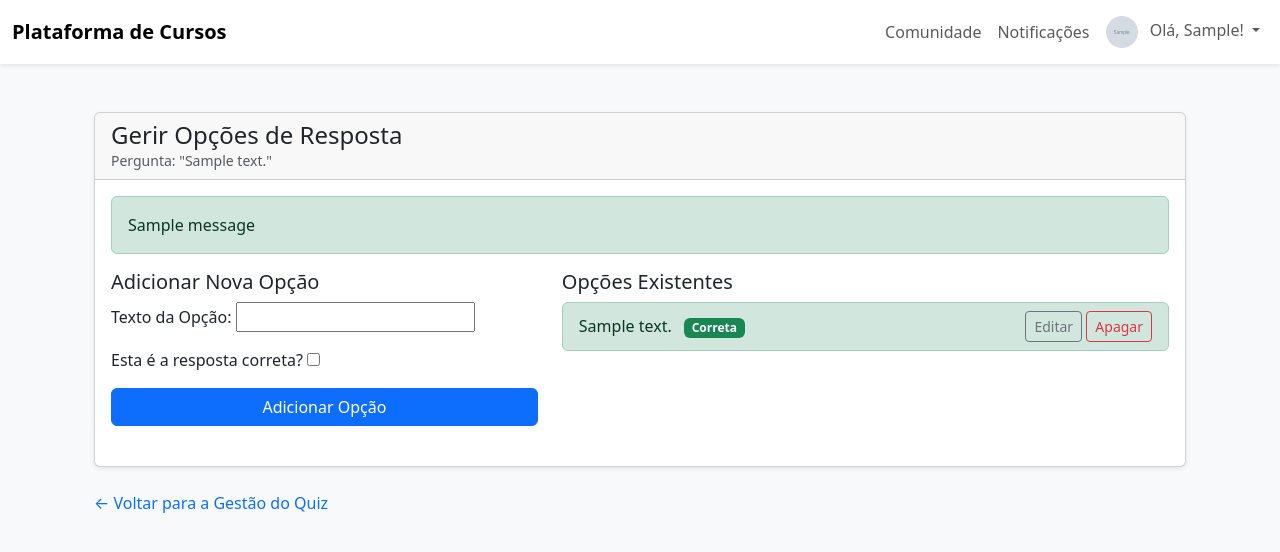
After one commit to leobrda/coursePlatform, a Django app: page /cursos/meu-painel-instrutor/quiz/perguntas/1/opcoes/ in a window 1280 px wide. The commit adds this page. Shown: the top 552 px of the page. Run offline with Django 5.2, Linux system fonts and the light colour scheme; a user stored in the database is signed in; tables that the repository leaves empty hold one stand-in row (values such as "Sample post"); grey boxes marked "Sample" are stand-in pictures; one stand-in notice (Sample message) is shown.

Commit message:
feat(quiz): Implement instructor quiz and question management system

```diff
--- a/cursos/forms.py
+++ b/cursos/forms.py
@@ -1,6 +1,6 @@
 from django import forms
 from django.contrib.auth.models import User
-from django.forms import inlineformset_factory
+from django.forms import inlineformset_factory, BaseInlineFormSet
 
 from .models import Associado, Pergunta, Resposta, Organizacao, Curso, Categoria, Aula, TopicoDiscussao, ComentarioTopico, PerguntaQuiz, OpcaoResposta
 import re
@@ -181,11 +181,11 @@ class PerguntaQuizForm(forms.ModelForm):
         }
 
 
-OpcaoRespostaFormSet = inlineformset_factory(
-    PerguntaQuiz,
-    OpcaoResposta,
-    fields=('texto', 'correta'),
-    extra=4,
-    max_num=4,
-    can_delete=False
-)
+class OpcaoRespostaForm(forms.ModelForm):
+    class Meta:
+        model = OpcaoResposta
+        fields = ['texto', 'correta']
+        labels = {
+            'texto': 'Texto da Opção',
+            'correta': 'Esta é a resposta correta?'
+        }
--- /dev/null
+++ b/cursos/templates/cursos/gerir_opcoes_pergunta.html
@@ -0,0 +1,63 @@
+{% extends 'base.html' %}
+
+{% block title %}
+    Gerir Opções - {{ block.super }}
+{% endblock %}
+
+{% block content %}
+<div class="container my-5">
+    <div class="card shadow-sm">
+        <div class="card-header">
+            <h1 class="h4 mb-0">Gerir Opções de Resposta</h1>
+            <p class="text-muted mb-0 small">Pergunta: "{{ pergunta.texto }}"</p>
+        </div>
+        <div class="card-body">
+            {% if messages %}
+                {% for message in messages %}
+                    <div class="alert alert-{% if message.tags == 'error' %}danger{% else %}{{ message.tags }}{% endif %}" role="alert">
+                        {{ message }}
+                    </div>
+                {% endfor %}
+            {% endif %}
+            <div class="row">
+                <!-- Coluna para Adicionar Opção -->
+                <div class="col-md-5 mb-4">
+                    <h2 class="h5">Adicionar Nova Opção</h2>
+                    <form method="post">
+                        {% csrf_token %}
+                        {{ form.as_p }}
+                        <button type="submit" class="btn btn-primary w-100">Adicionar Opção</button>
+                    </form>
+                </div>
+                <!-- Coluna para Listar Opções -->
+                <div class="col-md-7">
+                    <h2 class="h5">Opções Existentes</h2>
+                    {% if opcoes %}
+                        <ul class="list-group">
+                            {% for opcao in opcoes %}
+                                <li class="list-group-item d-flex justify-content-between align-items-center {% if opcao.correta %}list-group-item-success{% endif %}">
+                                    <span>
+                                        {{ opcao.texto }}
+                                        {% if opcao.correta %}
+                                            <span class="badge bg-success ms-2">Correta</span>
+                                        {% endif %}
+                                    </span>
+                                    <div>
+                                        <a href="{% url 'cursos:editar_opcao_resposta' pk_opcao=opcao.pk %}" class="btn btn-outline-secondary btn-sm">Editar</a>
+                                        <a href="{% url 'cursos:apagar_opcao_resposta' pk_opcao=opcao.pk %}" class="btn btn-outline-danger btn-sm">Apagar</a>
+                                    </div>
+                                </li>
+                            {% endfor %}
+                        </ul>
+                    {% else %}
+                        <p class="text-muted">Nenhuma opção adicionada ainda.</p>
+                    {% endif %}
+                </div>
+            </div>
+        </div>
+    </div>
+    <div class="mt-4">
+        <a href="{% url 'cursos:gerir_quiz_curso' pk_curso=pergunta.quiz.curso.pk %}" class="text-decoration-none">&larr; Voltar para a Gestão do Quiz</a>
+    </div>
+</div>
+{% endblock %}
--- a/cursos/templates/cursos/painel_instrutor.html
+++ b/cursos/templates/cursos/painel_instrutor.html
@@ -83,6 +83,7 @@
                                     <div>
                                         <a href="{% url 'cursos:editar_curso' pk=curso.pk %}" class="btn btn-outline-secondary btn-sm">Detalhes</a>
                                         <a href="{% url 'cursos:gerir_aulas' pk_curso=curso.pk %}" class="btn btn-outline-info btn-sm">Aulas</a>
+                                        <a href="{% url 'cursos:gerir_quiz_curso' pk_curso=curso.pk %}" class="btn btn-quiz text-black btn-sm">Quiz</a>
                                     </div>
                                 </li>
                             {% endfor %}
--- a/cursos/urls.py
+++ b/cursos/urls.py
@@ -23,7 +23,10 @@ from .views import (
     detalhe_topico,
     inscrever_curso,
     gerir_quiz_curso,
-    gerir_pergunta_quiz,
+    pergunta_quiz_form,
+    gerir_opcoes_pergunta,
+    editar_opcao_resposta,
+    apagar_opcao_resposta,
 )
 
 app_name = 'cursos'
@@ -58,8 +61,11 @@ urlpatterns = [
     path('meu-painel-instrutor/categorias/<int:pk_categoria>/apagar/', apagar_categoria, name='apagar_categoria'),
 
     path('meu-painel-instrutor/cursos/<int:pk_curso>/quiz/', gerir_quiz_curso, name='gerir_quiz_curso'),
-    path('meu-painel-instrutor/cursos/<int:pk_curso>/quiz/perguntas/nova/', gerir_pergunta_quiz, name='adicionar_pergunta_quiz'),
-    path('meu-painel-instrutor/cursos/<int:pk_curso>/quiz/perguntas/<int:pk_pergunta>/editar/', gerir_pergunta_quiz, name='editar_pergunta_quiz'),
+    path('meu-painel-instrutor/cursos/<int:pk_curso>/quiz/perguntas/nova/', pergunta_quiz_form, name='adicionar_pergunta_quiz'),
+    path('meu-painel-instrutor/cursos/<int:pk_curso>/quiz/perguntas/<int:pk_pergunta>/editar/', pergunta_quiz_form, name='editar_pergunta_quiz'),
+    path('meu-painel-instrutor/quiz/perguntas/<int:pk_pergunta>/opcoes/', gerir_opcoes_pergunta, name='gerir_opcoes_pergunta'),
+    path('meu-painel-instrutor/opcoes/<int:pk_opcao>/editar/', editar_opcao_resposta, name='editar_opcao_resposta'),
+    path('meu-painel-instrutor/opcoes/<int:pk_opcao>/apagar/', apagar_opcao_resposta, name='apagar_opcao_resposta'),
 
     path('comunidade/', lista_topicos, name='lista_topicos'),
     path('comunidade/topico/<int:pk_topico>/', detalhe_topico, name='detalhe_topico'),
--- a/cursos/views.py
+++ b/cursos/views.py
@@ -1,6 +1,6 @@
 from django.shortcuts import render, redirect, get_object_or_404
 from django.contrib.auth.decorators import login_required
-from .forms import UserRegistrationForm, UserEditForm, PerguntaForm, RespostaForm, CursoForm, AulaForm, CategoriaForm, TopicoDiscussaoForm, ComentarioTopicoForm, PerguntaQuizForm, OpcaoRespostaFormSet
+from .forms import UserRegistrationForm, UserEditForm, PerguntaForm, RespostaForm, CursoForm, AulaForm, CategoriaForm, TopicoDiscussaoForm, ComentarioTopicoForm, PerguntaQuizForm, OpcaoRespostaForm
 from django.contrib.auth.views import LoginView
 from django.contrib import messages
 from django.contrib.auth import logout
@@ -492,11 +492,10 @@ def inscrever_curso(request, pk_curso):
 def gerir_quiz_curso(request, pk_curso):
     try:
         organizacao = Organizacao.objects.get(dono=request.user)
-    except:
+    except Organizacao.DoesNotExist:
         return HttpResponseForbidden('Acesso negado.')
 
     curso = get_object_or_404(Curso, pk=pk_curso, organizacao=organizacao)
-
     quiz = Quiz.objects.filter(curso=curso).first()
 
     if request.method == 'POST':
@@ -504,15 +503,15 @@ def gerir_quiz_curso(request, pk_curso):
             Quiz.objects.create(curso=curso, titulo=f'Avaliação do curso {curso.titulo}')
             return redirect('cursos:gerir_quiz_curso', pk_curso=curso.pk)
 
-    context = {
+    contexto = {
         'curso': curso,
-        'quiz': quiz
+        'quiz': quiz,
     }
-    return render(request, 'cursos/gerir_quiz_curso.html', context=context)
+    return render(request, 'cursos/gerir_quiz_curso.html', contexto)
 
 
 @login_required
-def gerir_pergunta_quiz(request, pk_curso, pk_pergunta=None):
+def pergunta_quiz_form(request, pk_curso, pk_pergunta=None):
     try:
         organizacao = Organizacao.objects.get(dono=request.user)
     except:
@@ -520,30 +519,113 @@ def gerir_pergunta_quiz(request, pk_curso, pk_pergunta=None):
 
     curso = get_object_or_404(Curso, pk=pk_curso, organizacao=organizacao)
     quiz = get_object_or_404(Quiz, curso=curso)
-    pergunta = None
 
+    pergunta=None
     if pk_pergunta:
-        pergunta =get_object_or_404(PerguntaQuiz, pk=pk_pergunta, quiz=quiz)
+        pergunta = get_object_or_404(PerguntaQuiz, pk=pk_pergunta, quiz=quiz)
 
     if request.method == 'POST':
         form = PerguntaQuizForm(request.POST, instance=pergunta)
-        formset = OpcaoRespostaFormSet(request.POST, instance=pergunta)
-        if form.is_valid() and formset.is_valid():
+        if form.is_valid():
             nova_pergunta = form.save(commit=False)
             nova_pergunta.quiz = quiz
             nova_pergunta.save()
+            return redirect('cursos:gerir_opcoes_pergunta', pk_pergunta=nova_pergunta.pk)
 
-            formset.instance = nova_pergunta
-            formset.save()
-
-            return redirect('cursos:gerir_quiz_curso', pk_curso=curso.pk)
     else:
         form = PerguntaQuizForm(instance=pergunta)
-        formset = OpcaoRespostaFormSet(instance=pergunta)
 
     context = {
         'form': form,
-        'formset': formset,
         'curso': curso,
+        'pergunta': pergunta,
     }
+
     return render(request, 'cursos/pergunta_quiz_form.html', context=context)
+
+
+@login_required
+def gerir_opcoes_pergunta(request, pk_pergunta):
+    try:
+        organizacao = Organizacao.objects.get(dono=request.user)
+    except Organizacao.DoesNotExist:
+        return HttpResponseForbidden('Acesso negado.')
+
+    pergunta = get_object_or_404(PerguntaQuiz, pk=pk_pergunta, quiz__curso__organizacao=organizacao)
+
+    if request.method == 'POST':
+        form = OpcaoRespostaForm(request.POST)
+        if form.is_valid():
+            opcoes_existentes = OpcaoResposta.objects.filter(pergunta=pergunta)
+            if opcoes_existentes.count() >= 4:
+                messages.error(request, 'Uma pergunta não pode ter mais de 4 opções.')
+            else:
+                if form.cleaned_data['correta']:
+                    opcoes_existentes.update(correta=False)
+
+                nova_opcao = form.save(commit=False)
+                nova_opcao.pergunta = pergunta
+                nova_opcao.save()
+                messages.success(request, 'Opção adicionada com sucesso!')
+                return redirect('cursos:gerir_opcoes_pergunta', pk_pergunta=pergunta.pk)
+    else:
+        form = OpcaoRespostaForm()
+
+    opcoes = OpcaoResposta.objects.filter(pergunta=pergunta)
+    context = {
+        'pergunta': pergunta,
+        'opcoes': opcoes,
+        'form': form,
+    }
+    return render(request, 'cursos/gerir_opcoes_pergunta.html', context=context)
+
+
+@login_required
+def editar_opcao_resposta(request, pk_opcao):
+    try:
+        organizacao = Organizacao.objects.get(dono=request.user)
+    except Organizacao.DoesNotExist:
+        return HttpResponseForbidden('Acesso negado.')
+
+    opcao = get_object_or_404(OpcaoResposta, pk=pk_opcao, pergunta__quiz__curso__organizacao=organizacao)
+    pergunta = opcao.pergunta
+
+    if request.method == 'POST':
+        form = OpcaoRespostaForm(request.POST, instance=opcao)
+        if form.is_valid():
+            if form.cleaned_data['correta']:
+                pergunta.opcoes.exclude(pk=opcao.pk).update(correta=False)
+
+            form.save()
+            messages.success(request, 'Opção atualizada com sucesso!')
+            return redirect('cursos:gerir_opcoes_pergunta', pk_pergunta=pergunta.pk)
+    else:
+        form = OpcaoRespostaForm(instance=opcao)
+
+    context = {
+        'form': form,
+        'pergunta': pergunta,
+    }
+    return render(request, 'cursos/editar_opcao_resposta.html', context=context)
+
+
+@login_required
+def apagar_opcao_resposta(request, pk_opcao):
+    try:
+        organizacao = Organizacao.objects.get(dono=request.user)
+    except Organizacao.DoesNotExist:
+        return HttpResponseForbidden('Acesso negado.')
+
+    opcao = get_object_or_404(OpcaoResposta, pk=pk_opcao, pergunta__quiz__curso__organizacao=organizacao)
+    pergunta = opcao.pergunta
+
+    if request.method == 'POST':
+        opcao.delete()
+        messages.success(request, 'Opção apagada com sucesso!')
+        return redirect('cursos:gerir_opcoes_pergunta', pk_pergunta=pergunta.pk)
+
+    context = {
+        'opcao': opcao,
+        'pergunta': pergunta,
+    }
+    return render(request, 'cursos/apagar_opcao_resposta.html', context=context)
```
Also changed, not shown: cursos/templates/cursos/apagar_opcao_resposta.html (added, +30 -0 lines), cursos/templates/cursos/editar_opcao_resposta.html (added, +30 -0 lines), cursos/templates/cursos/gerir_quiz_curso.html (added, +53 -0 lines), cursos/templates/cursos/pergunta_quiz_form.html (added, +34 -0 lines).
